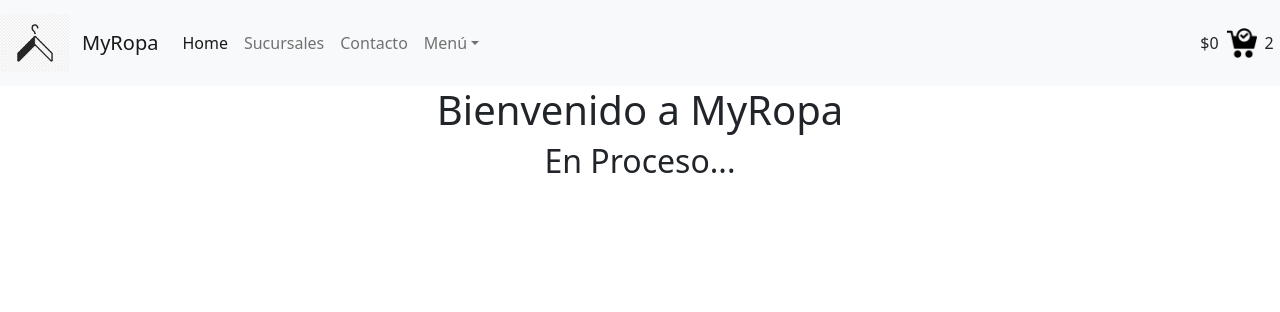
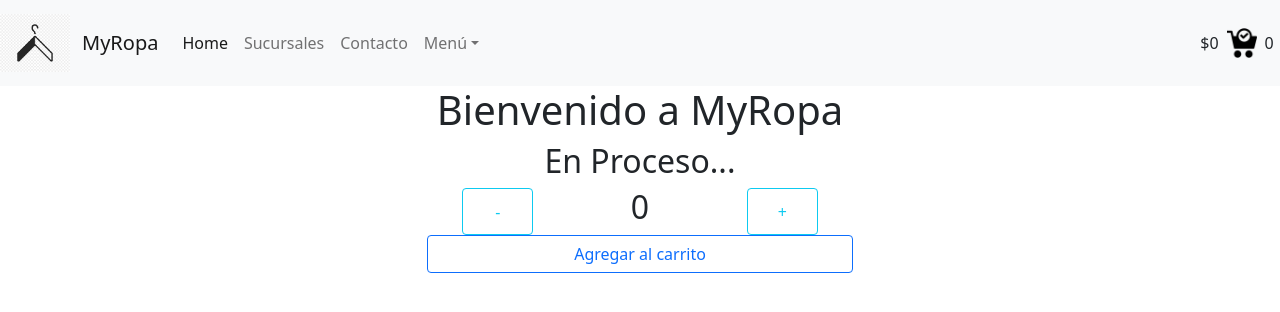
Before and after one commit to NataliaNasserDona/MyRopa, a React (Create React App) app: page / in a window 1280 px wide. Shown: the top 312 px of the page. Built offline with nearby package versions, Linux system fonts and the light colour scheme.

Commit message:
agregue itemCount

```diff
--- a/src/App.js
+++ b/src/App.js
@@ -4,14 +4,19 @@ import "bootstrap/dist/css/bootstrap.min.css";
 import 'bootstrap/dist/js/bootstrap.bundle.min';
 import NavBar from './Components/Navbar/NavBar.js';
 import ItemListContainer from './Components/ItemListContainer/ItemListContainer.js'
+import React, {useState} from 'react';
+
 
 function App() {
+  const [count, setCount] = useState(0);
   return (
     <div className="App">
       <header>
-        <NavBar />
+        <NavBar count={count}/>
       </header>
-      <ItemListContainer />
+      <main>
+      <ItemListContainer count={count} setCount = {setCount}/>
+      </main>
     </div>
   );
 }
--- a/src/Components/CartWidget/CartWidget.js
+++ b/src/Components/CartWidget/CartWidget.js
@@ -1,12 +1,12 @@
 import carro from '../../assets/img/carro.png'
 import './CartWidget.css'
 
-const CartWidget = () => {
+const CartWidget = ({count}) => {
     return <>
         <div className="posicion">
             <label className="precio">$0</label>
             <img src={carro} className='tamCarro' alt='imgCarro' />
-            <label className="cant">2</label>
+            <label className="cant">{count}</label>
         </div>
     </>
 }
--- /dev/null
+++ b/src/Components/ItemCount/ItemCount.css
@@ -0,0 +1,19 @@
+.botones{
+
+}
+
+.centrar{
+    justify-content: center;
+    display: flex;
+    flex-direction: column;
+}
+
+.fa{
+    margin: 0;
+    padding: 0;
+    justify-content: center;
+}
+
+.pad{
+    padding: 0;
+}
--- /dev/null
+++ b/src/Components/ItemCount/ItemCount.js
@@ -0,0 +1,24 @@
+import "./ItemCount.css"
+
+const ItemCount = ({ count, setCount, stock }) => {
+
+    const resta = () => {
+        if (count > 0) { setCount(count - 1) };
+    }
+    const suma = () => {
+        if (count < stock) { setCount(count + 1) };
+    }
+
+    return <>
+        <div className="container centrar col-sm-4 pad">
+            <div className="row col-sm-12 fa">
+                <button type="button" class="btn btn-outline-info col-sm-2" onClick={resta}>-</button>
+                <h2 className="col-sm-6">{count}</h2>
+                <button type="button" class="btn btn-outline-info col-sm-2" onClick={suma}>+</button>
+            </div>
+            <button type="button" class="btn btn-outline-primary">Agregar al carrito</button>
+        </div>
+    </>
+}
+
+export default ItemCount
--- a/src/Components/ItemListContainer/ItemListContainer.js
+++ b/src/Components/ItemListContainer/ItemListContainer.js
@@ -1,7 +1,11 @@
-const ItemListContainer = () => {
+import ItemCount from "../ItemCount/ItemCount"
+
+const ItemListContainer = ({count, setCount}) => {
     return <>
         <h1>Bienvenido a MyRopa</h1>
         <h2>En Proceso...</h2>
+
+        <ItemCount count={count} setCount = {setCount} stock='5' />
     </>
 }
 
--- a/src/Components/Navbar/NavBar.js
+++ b/src/Components/Navbar/NavBar.js
@@ -3,7 +3,7 @@ import './NavBar.css'
 import logot from "../../assets/img/logo.jpg"
 import CartWidget from '../CartWidget/CartWidget.js';
 
-const NavmyRopa = () => {
+const NavmyRopa = ({count}) => {
     return <>
         <nav class="navbar navbar-expand-lg navbar-light bg-light">
 
@@ -38,8 +38,7 @@ const NavmyRopa = () => {
                     </ul>
                 </div>
             </div>
-
-            <CartWidget />
+            <CartWidget  count={count}/>
         </nav>
     </>;
 }
```
